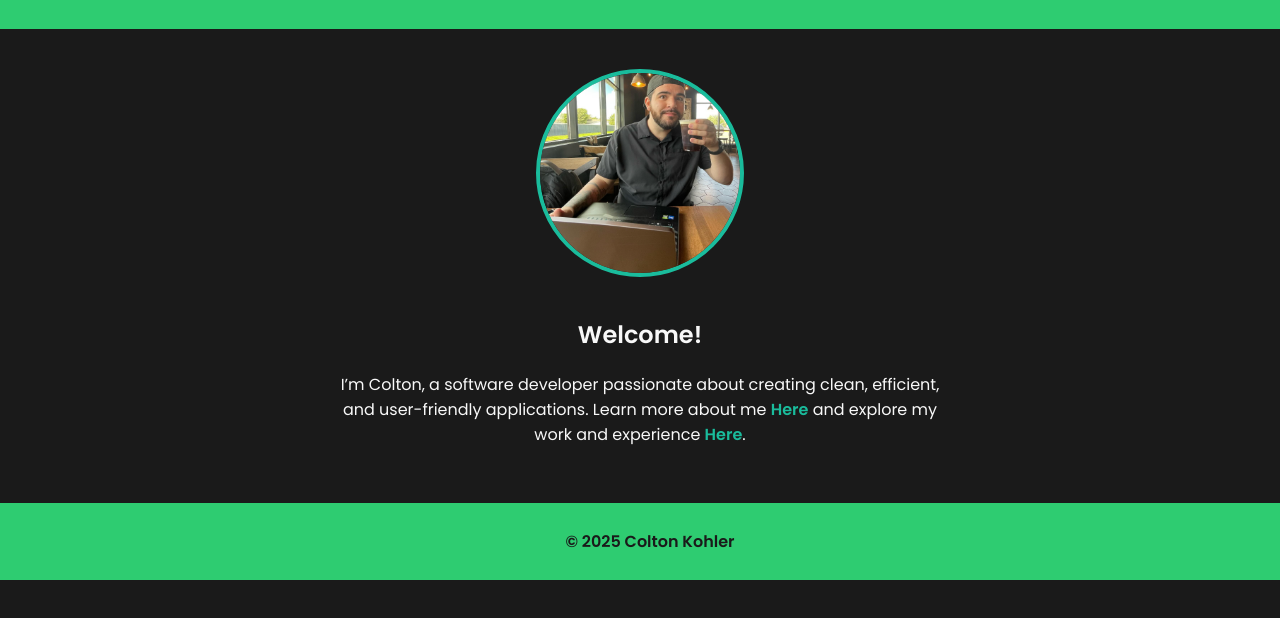
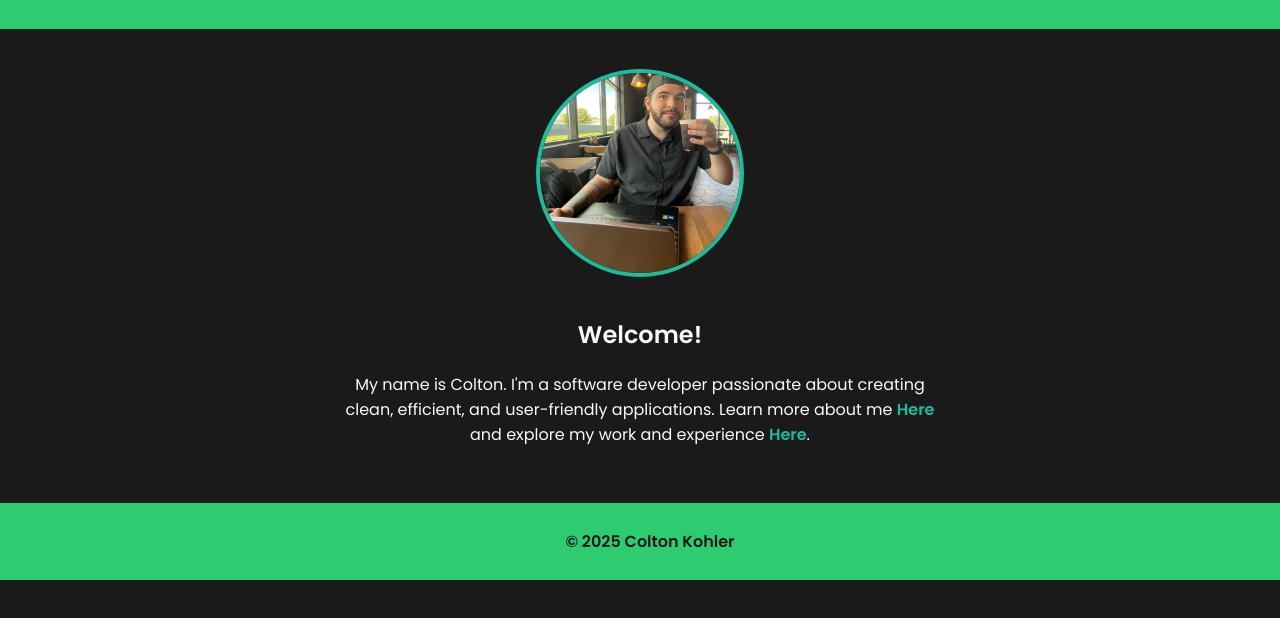
Before and after one commit to Ckohler1/My.Website, a plain HTML site: page index.html in a window 1280 px wide. Shown: the part 104-722 px from the top of the page. Drawn offline with Linux system fonts and the light colour scheme.

Commit message:
css fix 4

```diff
--- a/index.html
+++ b/index.html
@@ -26,7 +26,7 @@
         <div class="text">
             <h2>Welcome!</h2>
             <p>
-                I’m Colton, a software developer passionate about creating clean, efficient, and user-friendly applications.
+                My name is Colton. I'm a software developer passionate about creating clean, efficient, and user-friendly applications.
                 Learn more about me <a href="about.html" class="paragraph-link">Here</a> and explore my work and experience
                 <a href="projects.html" class="paragraph-link">Here</a>.
             </p>
```
